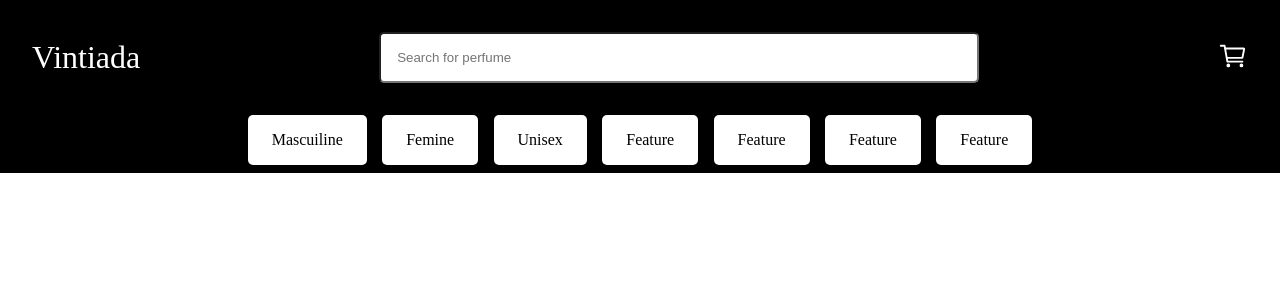
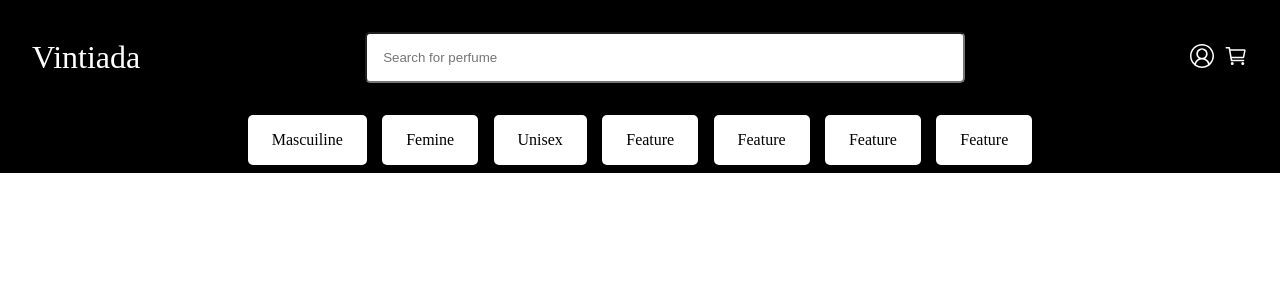
Before and after one commit to hubfrt1337/Vintiada-perfume-shop, a React (Vite) app: page / in a window 1280 px wide. Shown: the top 300 px of the page. Built offline with nearby package versions, Linux system fonts and the light colour scheme.

Commit message:
feat: install react-icons package and add profile and cart icons to the header

```diff
--- a/src/components/Header.css
+++ b/src/components/Header.css
@@ -42,7 +42,14 @@ header{
     background: linear-gradient(rgb(249, 249, 215), rgb(208, 255, 208))
 }
 
-.cart-icon{
-    width: 30px;
-    height: 30px;
+.right-section{
+    display: flex;
+    align-items: center;
+    justify-content: space-between;
+    gap: 10px;
 }
+.icons-header{
+    width: 24px;
+    height: 24px;
+    cursor: pointer;
+}
--- a/src/components/Header.jsx
+++ b/src/components/Header.jsx
@@ -16,9 +16,11 @@ export function Header() {
                     </input>
                 </div>
                 <div className="right-section">
-                    <div className="sign-in"></div>
+                    <div className="sign-in">
+                        <VscAccount className="icons-header"/>
+                    </div>
                     <div className="cart-container">
-                        <IoCartOutline className="cart-icon"/>
+                        <IoCartOutline className="icons-header"/>
                     </div>
                 </div>
             </nav>
```
